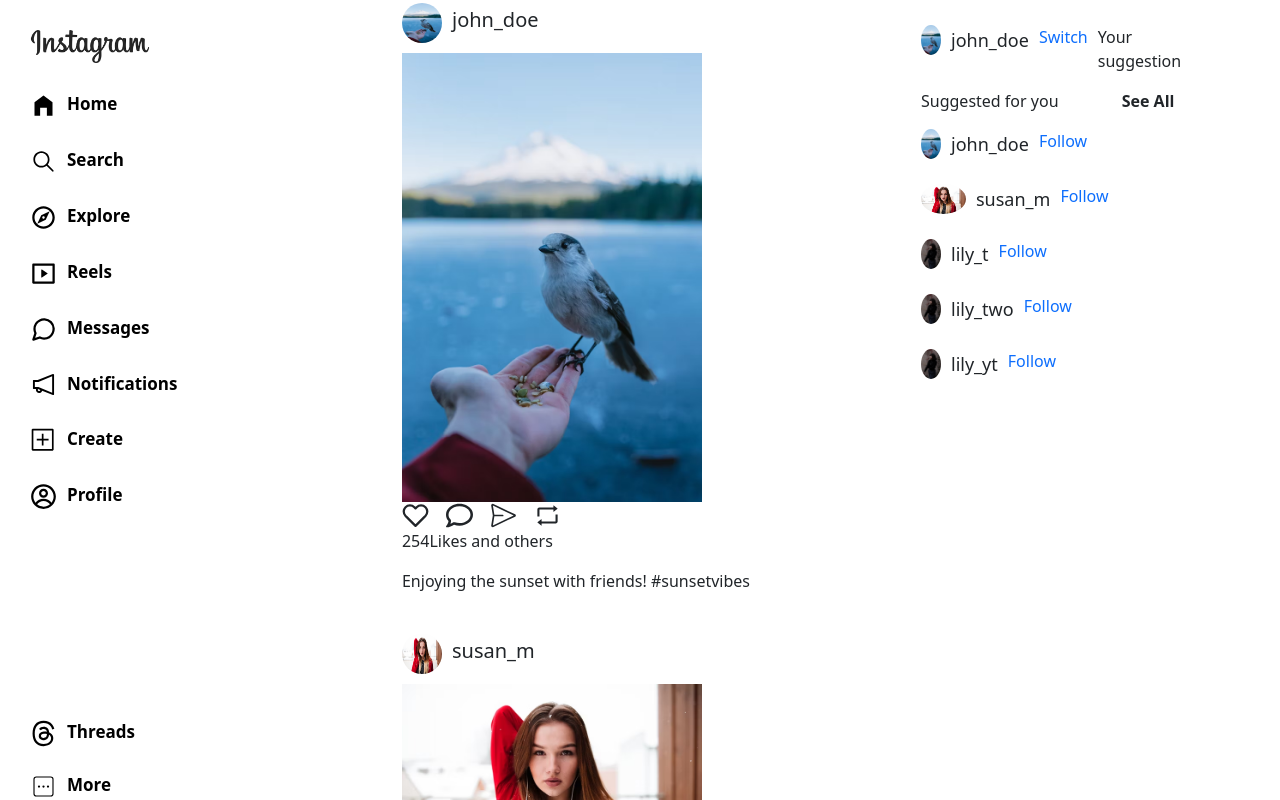
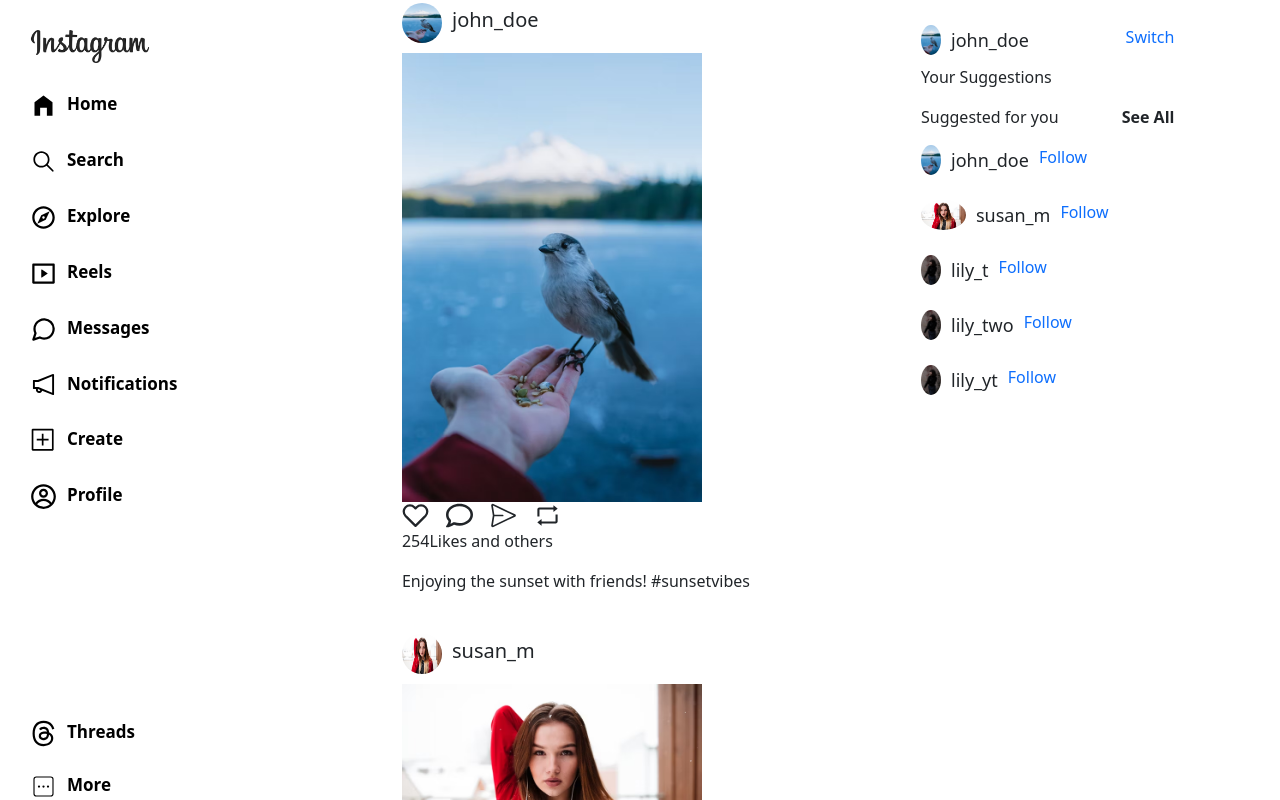
Before and after one commit to voldyabishek/Instagram-Clone-Project, a React (Vite) app: page / in a window 1280 px wide. Shown: the top 800 px of the page. Built offline with nearby package versions, Linux system fonts and the light colour scheme; data requests are answered from the project's data file.

Commit message:
remove  unnessory things

```diff
--- a/src/Components/Posts.jsx
+++ b/src/Components/Posts.jsx
@@ -54,7 +54,7 @@ const Posts = () => {
               </div>
 
             ))}
-            ;
+
           </div>
         ) : (
           <div>Loading Posts</div>
--- a/src/Components/Suggestion.jsx
+++ b/src/Components/Suggestion.jsx
@@ -28,22 +28,26 @@ const Suggestion = () => {
   return (
     <>
     <div>
+
          <div className='suggestion'>
-      {profile  ?
+         {profile  ?
 
      <div className='profile'>
+
       <img className='rounded-circle' src={profile.profilePic} alt="profile pic"/>
       <h5>{profile.username}</h5>
       <p className='ms-auto  text-primary'>Switch</p>
-      <p> Your suggestion</p><br/>
       </div>
-       :<p>Loading</p> }
+      :<p>Loading</p> }
+
+      <p className=''>Your Suggestions</p>
+
 
       <div className='d-flex '><br/>
       <p>Suggested for you</p>
       <b className='  ms-auto '>See All</b>
+      </div>
 
-      </div>
       {/* this div for suggestion list data mapping */}
            <div  >
 
@@ -72,7 +76,7 @@ const Suggestion = () => {
 
        </div>
 
-     </div>
+       </div>
 
     </>
   )
--- a/src/CssComponents/Suggestion.css
+++ b/src/CssComponents/Suggestion.css
@@ -16,7 +16,7 @@
 
 .profile{
  display: flex;
-flex-direction:row;
+ flex-direction:row;
  gap:10px;
 
 }
```
